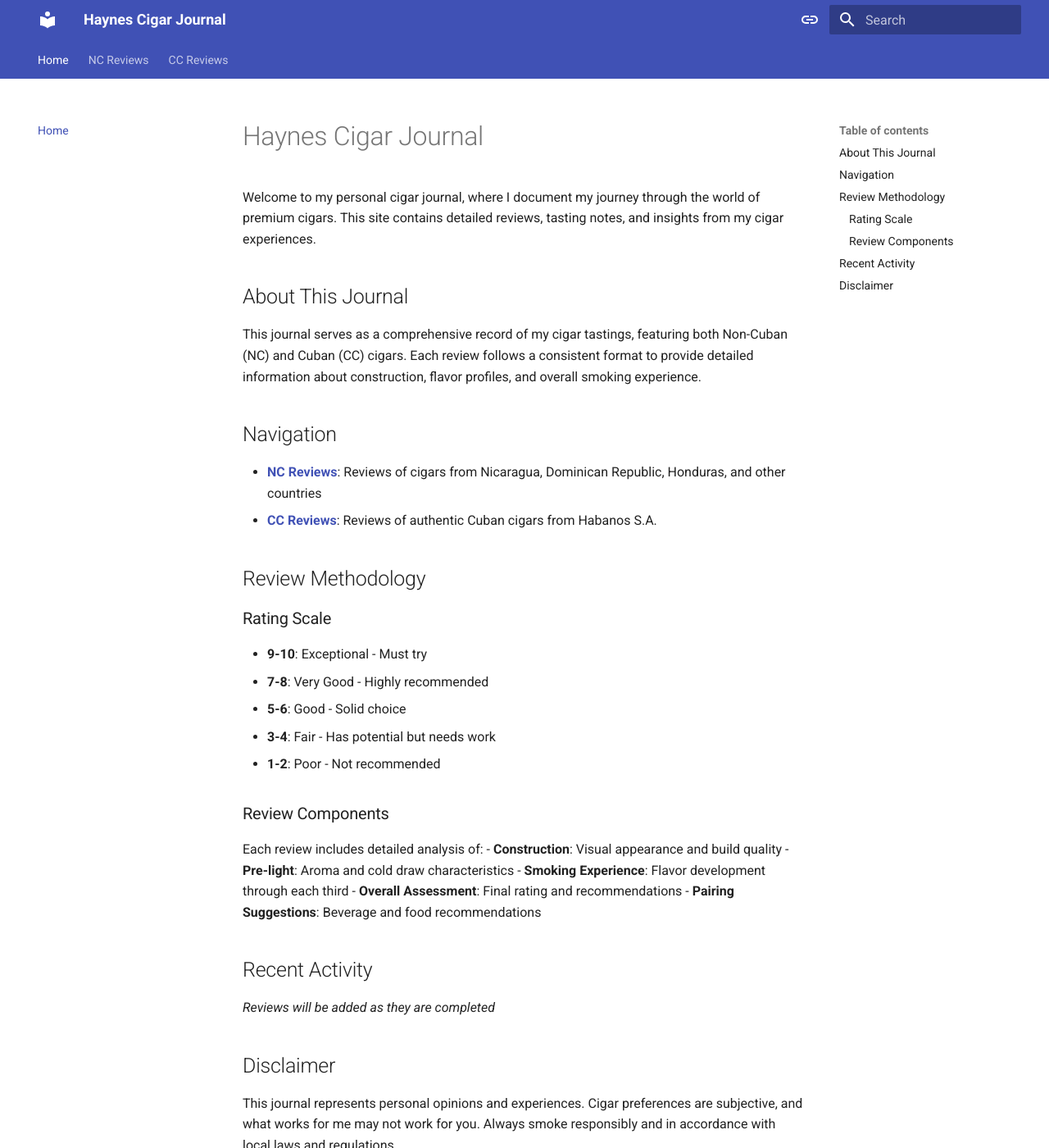
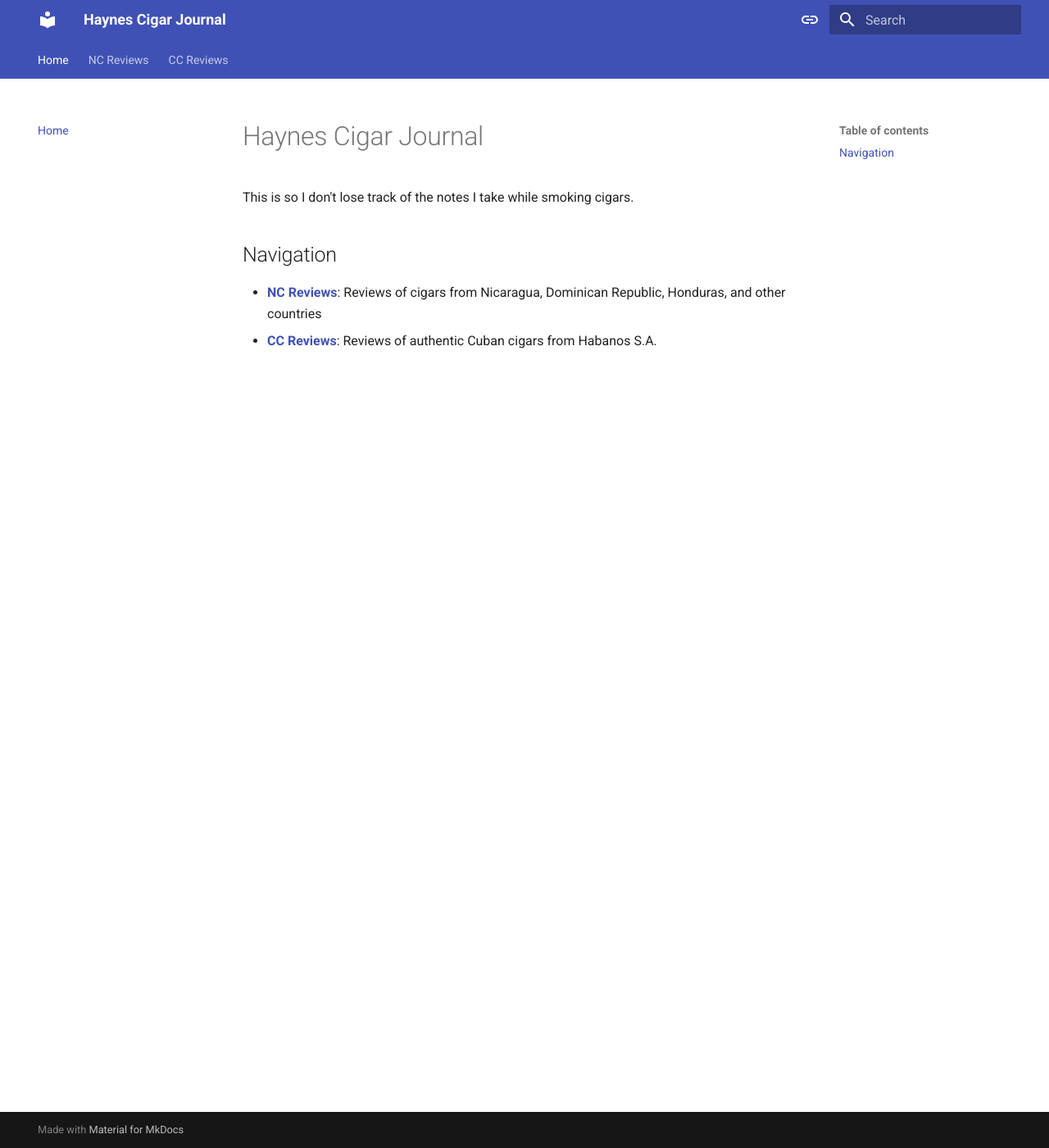
Before and after one commit to thaynes43/cigar-journal, an MkDocs documentation site: the page built from docs/index.md, in a window 1280 px wide and 1400 px high. Shown: the whole window at 82% size. Built offline with MkDocs 1.6.1 and Material for MkDocs 9.7.7, drawn with Linux system fonts in a browser that asks for light colours.

```diff
--- a/docs/index.md
+++ b/docs/index.md
@@ -1,37 +1,8 @@
 # Haynes Cigar Journal
 
-Welcome to my personal cigar journal, where I document my journey through the world of premium cigars. This site contains detailed reviews, tasting notes, and insights from my cigar experiences.
-
-## About This Journal
-
-This journal serves as a comprehensive record of my cigar tastings, featuring both Non-Cuban (NC) and Cuban (CC) cigars. Each review follows a consistent format to provide detailed information about construction, flavor profiles, and overall smoking experience.
+This is so I don't lose track of the notes I take while smoking cigars.
 
 ## Navigation
 
 - **[NC Reviews](nc-reviews/)**: Reviews of cigars from Nicaragua, Dominican Republic, Honduras, and other countries
 - **[CC Reviews](cc-reviews/)**: Reviews of authentic Cuban cigars from Habanos S.A.
-
-## Review Methodology
-
-### Rating Scale
-- **9-10**: Exceptional - Must try
-- **7-8**: Very Good - Highly recommended
-- **5-6**: Good - Solid choice
-- **3-4**: Fair - Has potential but needs work
-- **1-2**: Poor - Not recommended
-
-### Review Components
-Each review includes detailed analysis of:
-- **Construction**: Visual appearance and build quality
-- **Pre-light**: Aroma and cold draw characteristics
-- **Smoking Experience**: Flavor development through each third
-- **Overall Assessment**: Final rating and recommendations
-- **Pairing Suggestions**: Beverage and food recommendations
-
-## Recent Activity
-
-*Reviews will be added as they are completed*
-
-## Disclaimer
-
-This journal represents personal opinions and experiences. Cigar preferences are subjective, and what works for me may not work for you. Always smoke responsibly and in accordance with local laws and regulations.
--- a/mkdocs.yml
+++ b/mkdocs.yml
@@ -54,5 +54,12 @@
   - Home: index.md
   - NC Reviews:
     - nc-reviews/index.md
+    - Davidoff: nc-reviews/davidoff/index.md
+    - Padron: nc-reviews/padron/index.md
+    - Drew Estate: nc-reviews/drew-estate/index.md
+    - Oliva: nc-reviews/oliva/index.md
+    - Caldwell: nc-reviews/caldwell/index.md
   - CC Reviews:
     - cc-reviews/index.md
+    - Romeo y Julieta: cc-reviews/romeo-y-julieta/index.md
+    - Montecristo: cc-reviews/montecristo/index.md
```
Also changed, not shown: docs/cc-reviews/index.md (+0 -20 lines), docs/cc-reviews/montecristo/index.md (added, +3 -0 lines), docs/cc-reviews/romeo-y-julieta/index.md (added, +3 -0 lines), docs/nc-reviews/caldwell/index.md (added, +3 -0 lines), docs/nc-reviews/davidoff/index.md (added, +3 -0 lines), docs/nc-reviews/drew-estate/index.md (added, +3 -0 lines), docs/nc-reviews/index.md (+0 -26 lines), docs/nc-reviews/oliva/index.md (added, +3 -0 lines), docs/nc-reviews/padron/index.md (added, +3 -0 lines).
